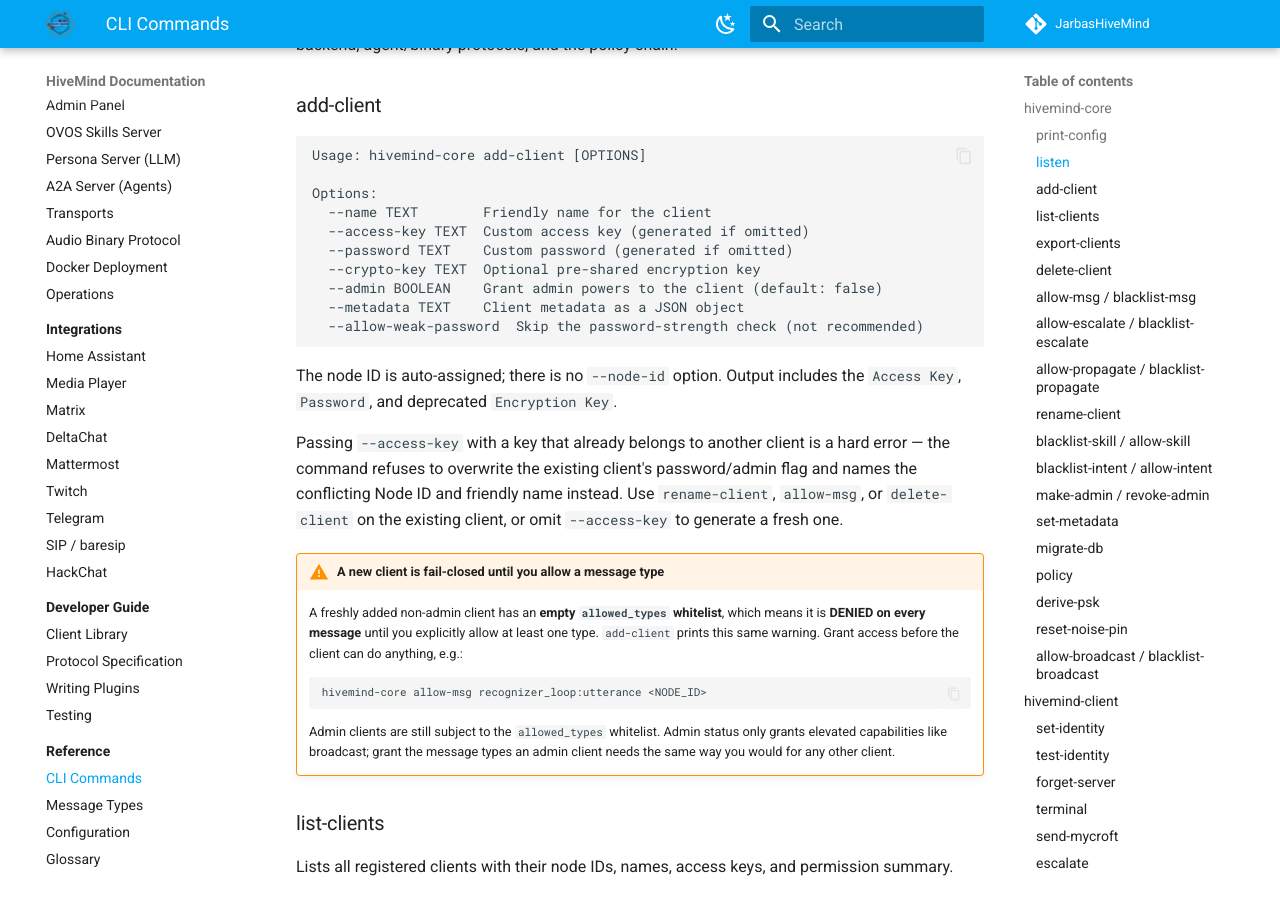
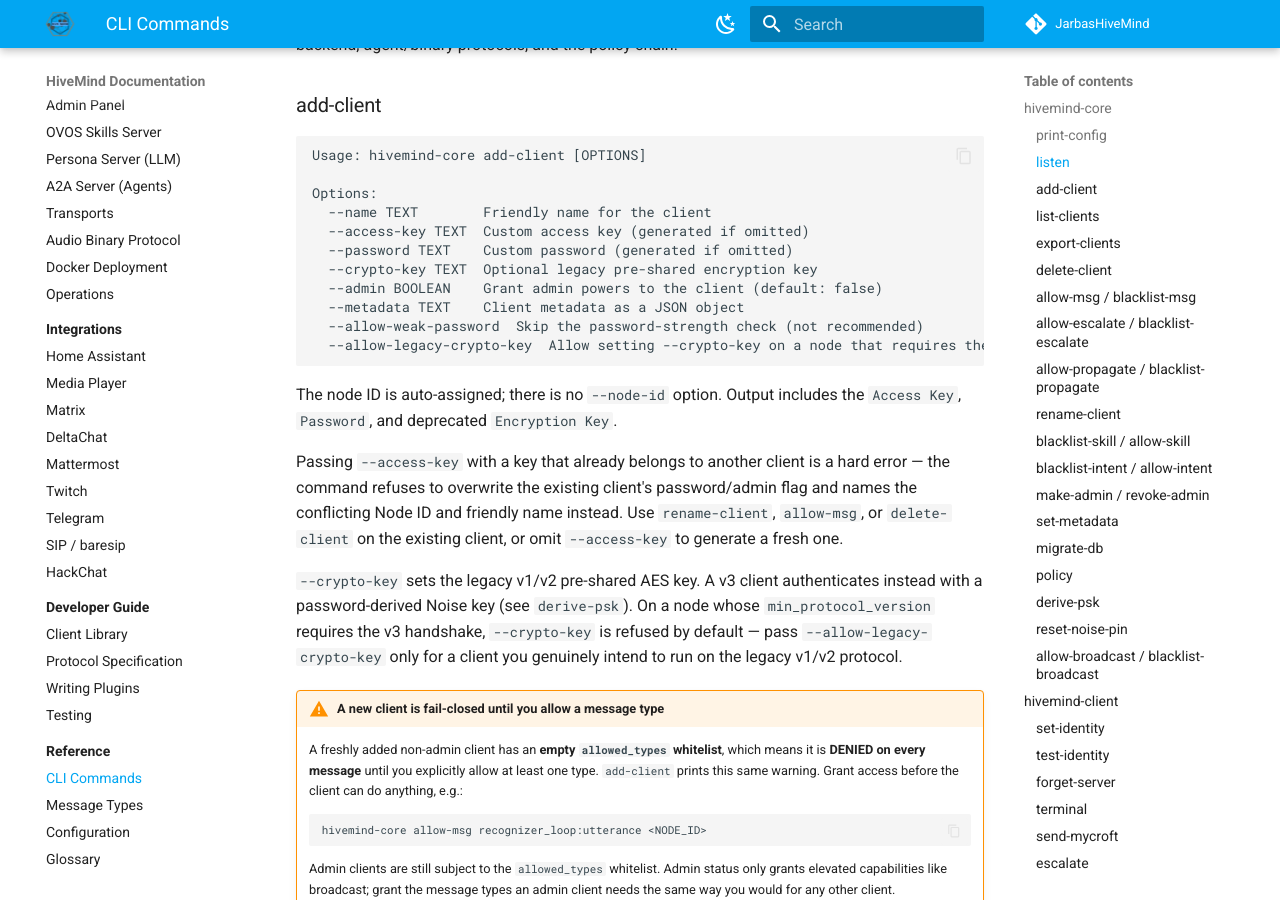
Before and after one commit to JarbasHiveMind/HiveMind-community-docs, an MkDocs documentation site: the page built from docs/reference/cli.md, in a window 1280 px wide and 900 px high, scrolled down 1675 px. Built offline with MkDocs 1.6.1 and Material for MkDocs 9.7.7, drawn with Linux system fonts in a browser that asks for light colours.

Commit message:
docs: add-client refuses legacy crypto_key on v3-required nodes

````diff
--- a/docs/reference/cli.md
+++ b/docs/reference/cli.md
@@ -79,10 +79,11 @@ Options:
   --name TEXT        Friendly name for the client
   --access-key TEXT  Custom access key (generated if omitted)
   --password TEXT    Custom password (generated if omitted)
-  --crypto-key TEXT  Optional pre-shared encryption key
+  --crypto-key TEXT  Optional legacy pre-shared encryption key
   --admin BOOLEAN    Grant admin powers to the client (default: false)
   --metadata TEXT    Client metadata as a JSON object
   --allow-weak-password  Skip the password-strength check (not recommended)
+  --allow-legacy-crypto-key  Allow setting --crypto-key on a node that requires the v3 Noise handshake
 ```
 
 The node ID is auto-assigned; there is no `--node-id` option. Output includes the `Access Key`, `Password`, and deprecated `Encryption Key`.
@@ -91,6 +92,11 @@ Passing `--access-key` with a key that already belongs to another client is a ha
 command refuses to overwrite the existing client's password/admin flag and names the conflicting
 Node ID and friendly name instead. Use `rename-client`, `allow-msg`, or `delete-client` on the
 existing client, or omit `--access-key` to generate a fresh one.
+
+`--crypto-key` sets the legacy v1/v2 pre-shared AES key. A v3 client authenticates instead with a
+password-derived Noise key (see `derive-psk`). On a node whose `min_protocol_version` requires the
+v3 handshake, `--crypto-key` is refused by default — pass `--allow-legacy-crypto-key` only for a
+client you genuinely intend to run on the legacy v1/v2 protocol.
 
 !!! warning "A new client is fail-closed until you allow a message type"
     A freshly added non-admin client has an **empty `allowed_types` whitelist**, which means it is **DENIED on every message** until you explicitly allow at least one type. `add-client` prints this same warning. Grant access before the client can do anything, e.g.:
````
